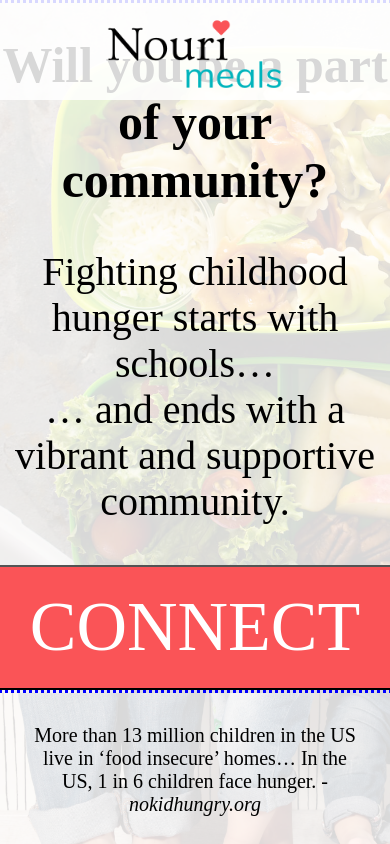
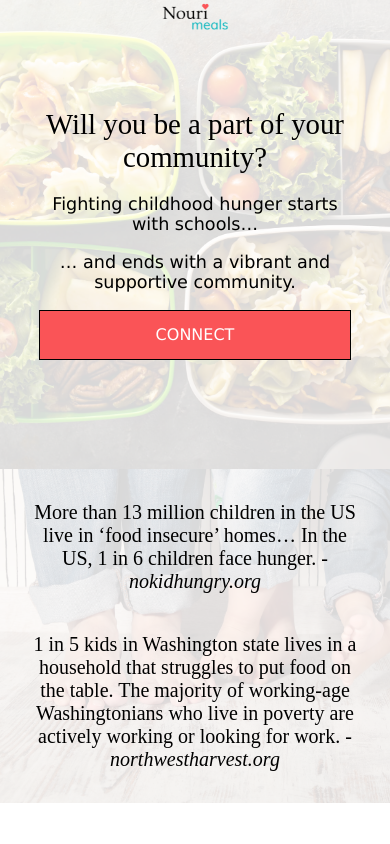
Before and after one commit to nourimeals/website, a React app: page / in a window 390 px wide. Shown: the top 844 px of the page. Built offline with nearby package versions, Linux system fonts and the light colour scheme.

Commit message:
fixed header for mobile and some font updates

```diff
--- a/src/components/header/header.scss
+++ b/src/components/header/header.scss
@@ -1,17 +1,19 @@
 .header-nav {
   position: fixed;
+  top: 0;
   display: flex;
-  background-color: #ffffffd8;
+  // background-color: #ffffffd8;
   flex-direction: column;
   justify-content: center;
-  padding-top: 10px;
   width: 100%;
+}
 
+#logo {
+  align-self: center;
+  width: 75px;
+  margin: 0 auto;
+}
 
-  #logo {
-    align-self: center;
-    width: 200px;
-    margin: 0 auto;
 
     // @media only screen and (min-width: 700px) {
     //   width: 150px;
@@ -24,5 +26,3 @@
     //   position: fixed;
     //   left: 45vw;
     // }
-  }
-}
--- a/src/components/home/home.jsx
+++ b/src/components/home/home.jsx
@@ -35,8 +35,8 @@ class HomePage extends React.Component {
           <div className="cta-block">
             <h1>Will you be a part of
             your community?</h1>
-            <p>Fighting childhood hunger starts with schools…<br/>
-            … and ends with a vibrant and supportive community.</p>
+            <p>Fighting childhood hunger starts with schools…</p>
+            <p>… and ends with a vibrant and supportive community.</p>
             <button onClick={this.runMailPopup} className="cta-btn">Connect</button>
           </div>
         </section>
--- a/src/components/home/home.scss
+++ b/src/components/home/home.scss
@@ -2,7 +2,6 @@
     HERO BLOCK
 *******************************/
 $bg-img: url('../../images/meal-prep.jpg');
-
 $teal-empahasis-color: #01B4BC;
 $red-cta-color: #FA5457;
 
@@ -11,55 +10,72 @@ $red-cta-color: #FA5457;
   display: flex;
   flex-direction: column;
   justify-content: center;
-  background-image: $bg-img;
+  background: $bg-img no-repeat center center;
   background-size: cover;
   width: 100%;
   height: 100%;
+  // border: 4px solid red;
 
   .cta-block {
-    border: dotted blue;
+    // width: 400px;
+    box-sizing: border-box;
+    background-color: #ffffffd8;
+    text-align: center;
+    height: 100%;
+    width: 100%;
+    padding: 10%;
+      h1 {
+        padding-top:50px;
+        font-size: 1.8rem;
+        font-weight:300;
+      }
 
-    align-self: center;
-    width: 400px;
-    background-color: #ffffffd8;
-    // padding: 200px 50px;
-    text-align: center;
+      p {
+        font-size: 1.1rem;
+        font-family: Verdana, Geneva, Tahoma, sans-serif;
+      }
+
+      .cta-btn {
+        background-color: #FA5457;
+        width: 100%;
+        color: white;
+        font-weight: 100;
+        font-size: 1rem;
+        font-family: Verdana, Geneva, Tahoma, sans-serif;
+        text-transform: uppercase;
+        padding: 15px;
+        border: 1px solid #000;
+        margin-bottom: 70px;
+      }
 
 
-    @media only screen and (min-width: 700px) {
-      padding: 20vw 2vw;
-    }
+    // @media only screen and (min-width: 700px) {
+    //   padding: 20vw 2vw;
+    // }
 
-    h1 {
-      font-size: 50px;
+    // h1 {
+    //   font-size: 50px;
 
-      @media only screen and (min-width: 700px) {
-        font-size: 30px;
-      }
-    }
+    //   @media only screen and (min-width: 700px) {
+    //     font-size: 30px;
+    //   }
+    // }
 
-    p {
-      font-size: 40px;
+    // p {
+    //   font-size: 40px;
 
-      @media only screen and (min-width: 700px) {
-        font-size: 15px;
-      }
-    }
+    //   @media only screen and (min-width: 700px) {
+    //     font-size: 15px;
+    //   }
+    // }
 
-    .cta-btn {
-      background-color: #FA5457;
-      width: 100%;
-      color: white;
-      font-size: 70px;
-      text-transform: uppercase;
-      padding: 20px;
 
-      @media only screen and (min-width: 700px) {
-        font-size: 20px;
-        padding: 10px;
-        width: 300px;
-      }
-    }
+
+    // @media only screen and (min-width: 700px) {
+      //   font-size: 20px;
+      //   padding: 10px;
+      //   width: 300px;
+      // }
   }
 }
 
--- a/src/style/main.scss
+++ b/src/style/main.scss
@@ -1,3 +1,4 @@
+
 .white-overlay {
   background-color: #ffffffd8;
 }
```
